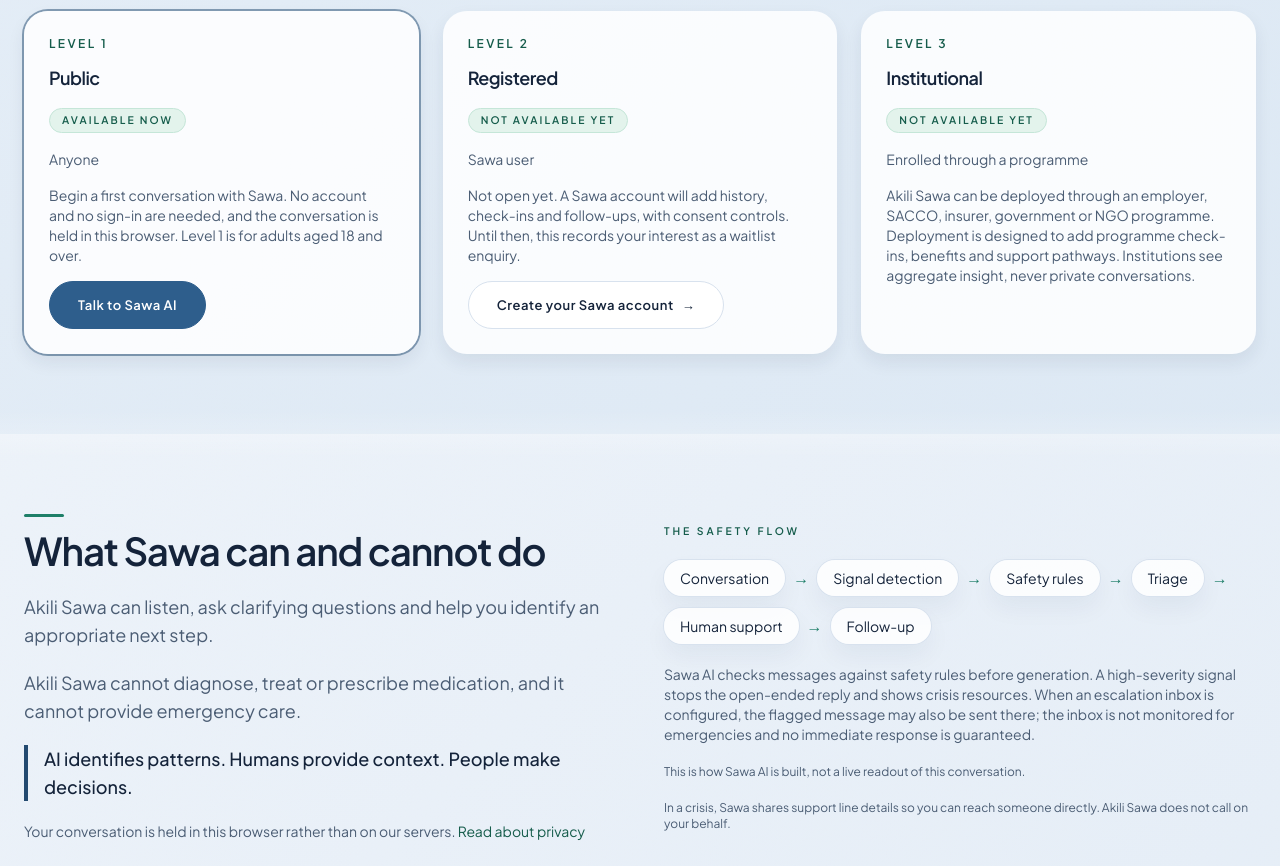
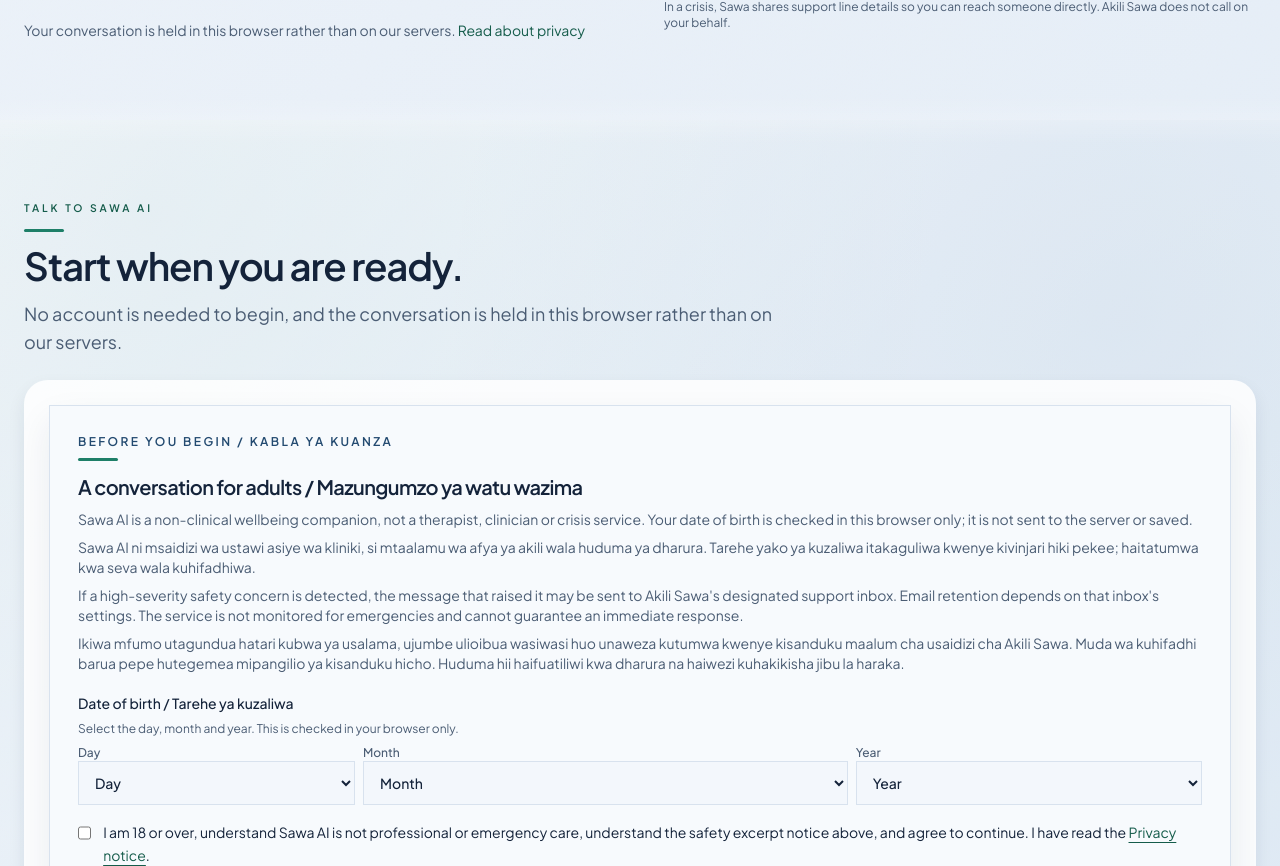
Before and after one commit to AustinMunene/Akilisawa, a React (Vite) app: page /sawa-ai in a window 1280 px wide. Shown: the part 1654-2520 px from the top of the page. Built offline with nearby package versions, Linux system fonts and the light colour scheme.

Commit message:
Move the Sawa AI conversation below the context bands

```diff
--- a/src/pages/SawaAi.tsx
+++ b/src/pages/SawaAi.tsx
@@ -26,10 +26,10 @@
   return (
     <div>
       {/*
-       * §8 hero. Product first: the chat mounts directly under the heading so the
-       * opening message and input sit within the first screen (the §67 principle),
-       * with the explanatory paragraph below rather than between the hero and the
-       * conversation.
+       * §8 hero. The heading, the §8 paragraph, the non-clinical disclaimer and
+       * the CTA stay in the first screen; the conversation itself now sits below
+       * the §10 and §13 bands (product-order change, 2026-10-20, see ticket 10),
+       * so this CTA is the one-click route to the chat from the top of the page.
        */}
       <SectionBackground variant="gradient" className="pt-24 md:pt-28">
         <div className="max-w-3xl space-y-6">
@@ -40,19 +40,6 @@
             <h1 className="text-balance">Meet Sawa AI.</h1>
             <h2 className="text-balance">A conversation can be a place to start.</h2>
           </div>
-
-          {/*
-           * The working chat (ticket 20). The wrapper keeps the fixed minimum
-           * height and the `#sawa-ai-chat` anchor the hero CTA scrolls to, so
-           * the transcript and composer land without reflowing the hero.
-           */}
-          <Card>
-            <div id="sawa-ai-chat" className="flex min-h-[24rem] flex-col">
-              <SawaAgeGate>
-                <SawaChat variant="page" />
-              </SawaAgeGate>
-            </div>
-          </Card>
 
           <p className="text-base text-muted md:text-lg">
             Sawa AI is Akili Sawa's AI-powered wellbeing companion, designed to
@@ -75,7 +62,8 @@
       {/*
        * §10 access levels. Level 1 is live and visually marked; Levels 2 and 3
        * are described without a control that implies a capability we do not
-       * have. The §13 scope band and §14 answers slot below this.
+       * have. The §13 band and the conversation slot below this, the §14
+       * answers last.
        */}
       <SectionBackground variant="mid" className="pt-0">
         <div className="space-y-8">
@@ -183,6 +171,36 @@
         </div>
       </SectionBackground>
 
+      {/*
+       * The conversation (ticket 20), now placed after the §10 access levels and
+       * the §13 boundary band so a visitor meets the product with its context
+       * already set. `#sawa-ai-chat` stays on the wrapper: the hero CTA and the
+       * Level 1 card both scroll to it, and the fixed minimum height keeps the
+       * transcript and composer from reflowing the page.
+       */}
+      <SectionBackground variant="gradient" className="pt-0">
+        <div className="space-y-6">
+          <div className="max-w-3xl space-y-3">
+            <p className="text-[0.65rem] font-semibold uppercase tracking-[0.28em] text-brand-dark dark:text-brand">
+              Talk to Sawa AI
+            </p>
+            <h2 className="text-balance">Start when you are ready.</h2>
+            <p className="text-base text-muted md:text-lg">
+              No account is needed to begin, and the conversation is held in this
+              browser rather than on our servers.
+            </p>
+          </div>
+
+          <Card>
+            <div id="sawa-ai-chat" className="flex min-h-[24rem] flex-col">
+              <SawaAgeGate>
+                <SawaChat variant="page" />
+              </SawaAgeGate>
+            </div>
+          </Card>
+        </div>
+      </SectionBackground>
+
       <SectionBackground variant="mid">
         <Card>
           <div className="flex flex-col gap-6 md:flex-row md:items-center md:justify-between">
@@ -206,9 +224,9 @@
       </SectionBackground>
 
       {/*
-       * §67 six-question FAQ (ticket 14). Placed last, below the closing CTA
-       * and before the site footer, so the product is met first and the
-       * explanations follow.
+       * §67 six-question FAQ (ticket 14). Placed last, below the conversation
+       * and the closing CTA, so the six answers sit below the product as §67
+       * requires.
        */}
       <SectionBackground variant="light" className="pt-0">
         <Faq67 />
```
Also changed, not shown: 1 other file (tests, documents, lock files or other folders).
